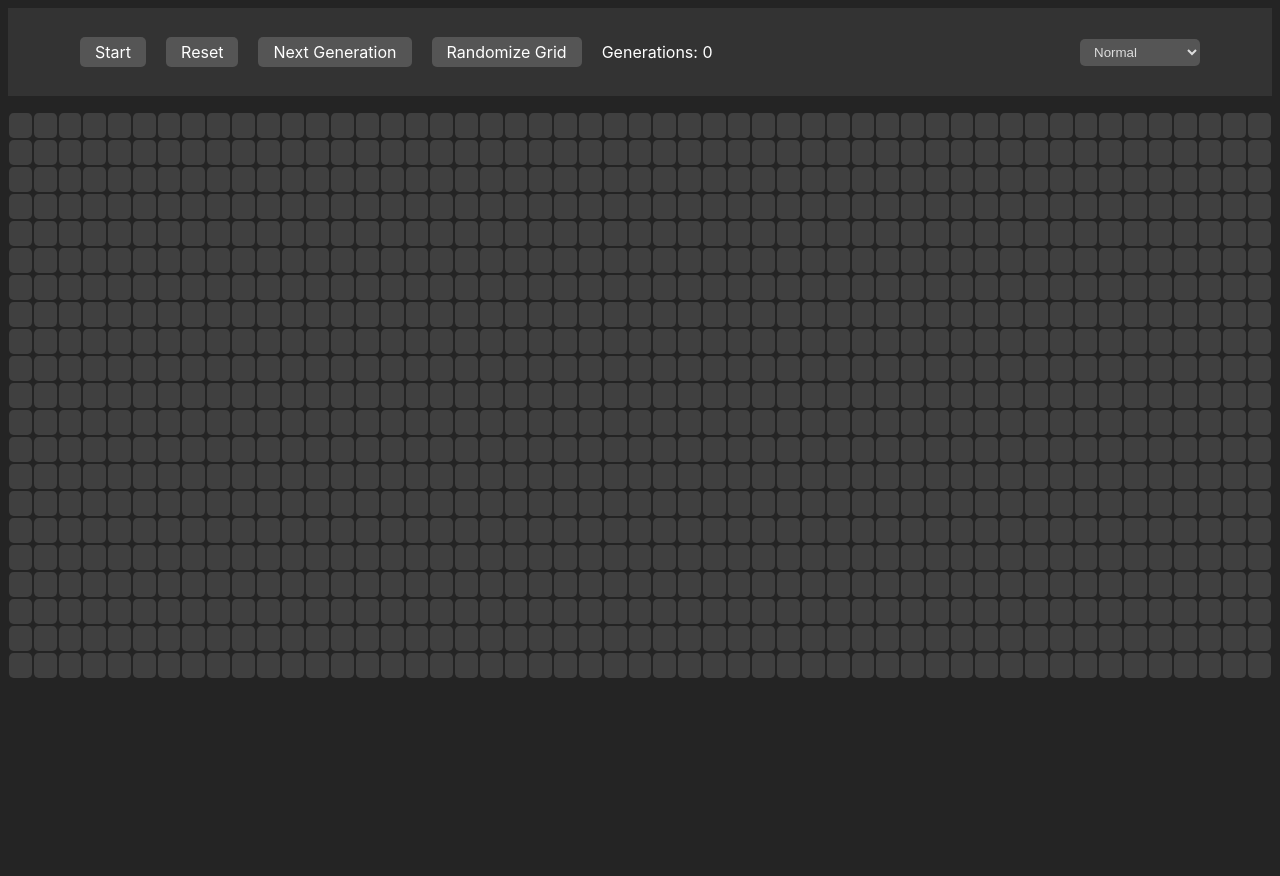
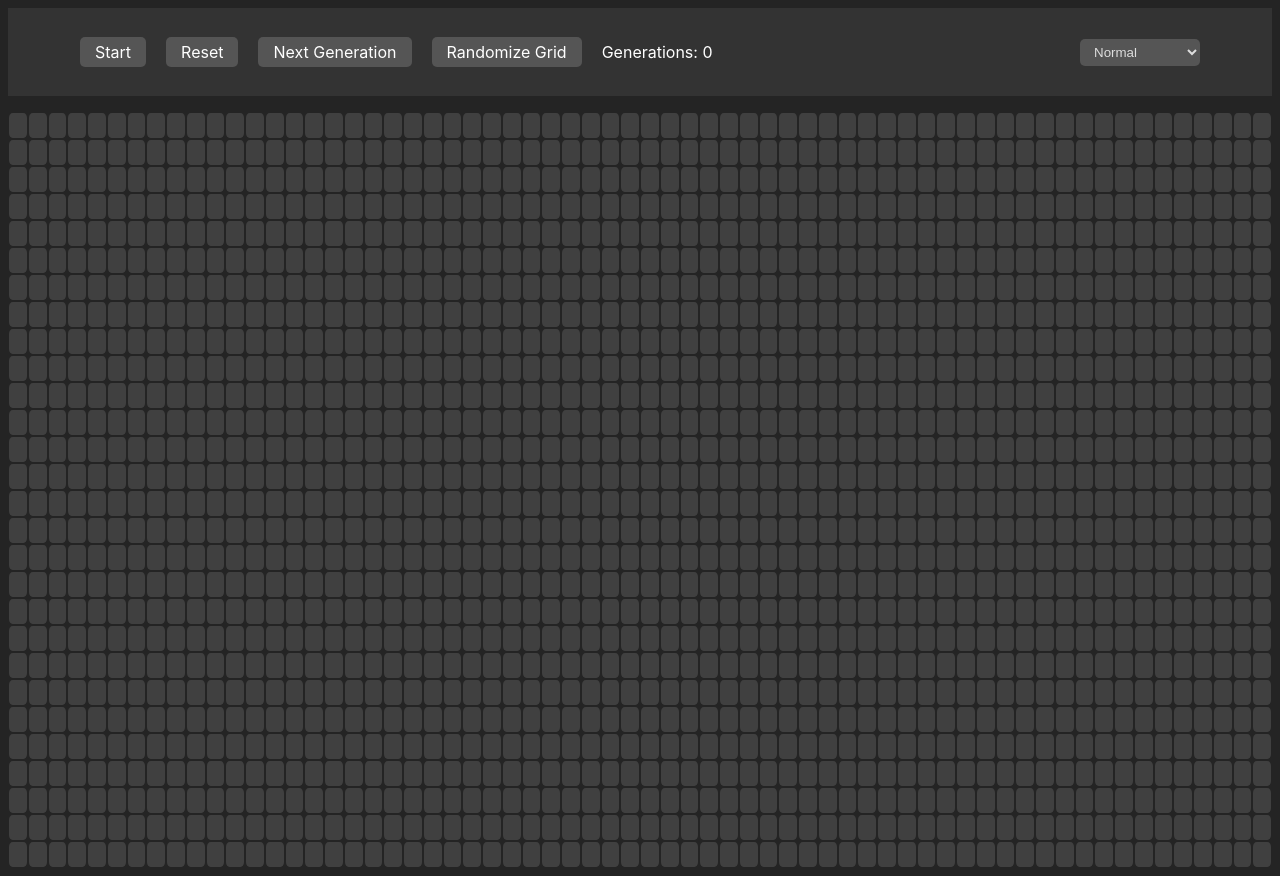
Before and after one commit to Gunnar50/conway-game-of-life-react-typescript, a React (Vite) app: page / in a window 1280 px wide. Before the commit the page ends 800 px from the top, so only its background shows below. Built offline with nearby package versions, Linux system fonts and the light colour scheme.

Commit message:
create patterns

```diff
--- a/src/App.tsx
+++ b/src/App.tsx
@@ -6,15 +6,12 @@ export type GridState = CellState[][];
 
 function App() {
 	const navbarHeight = 150;
-	const textHeight = 60;
 	const [dimensions, setDimensions] = useState({ height: 5, width: 5 });
 
 	useEffect(() => {
 		const calculateDimensions = () => {
-			const height = Math.floor(
-				(window.innerHeight - navbarHeight - textHeight) / 28
-			);
-			const width = Math.floor(window.innerWidth / 25);
+			const height = Math.floor((window.innerHeight - navbarHeight) / 23);
+			const width = Math.floor(window.innerWidth / 20);
 			setDimensions({ height, width });
 		};
 
```
